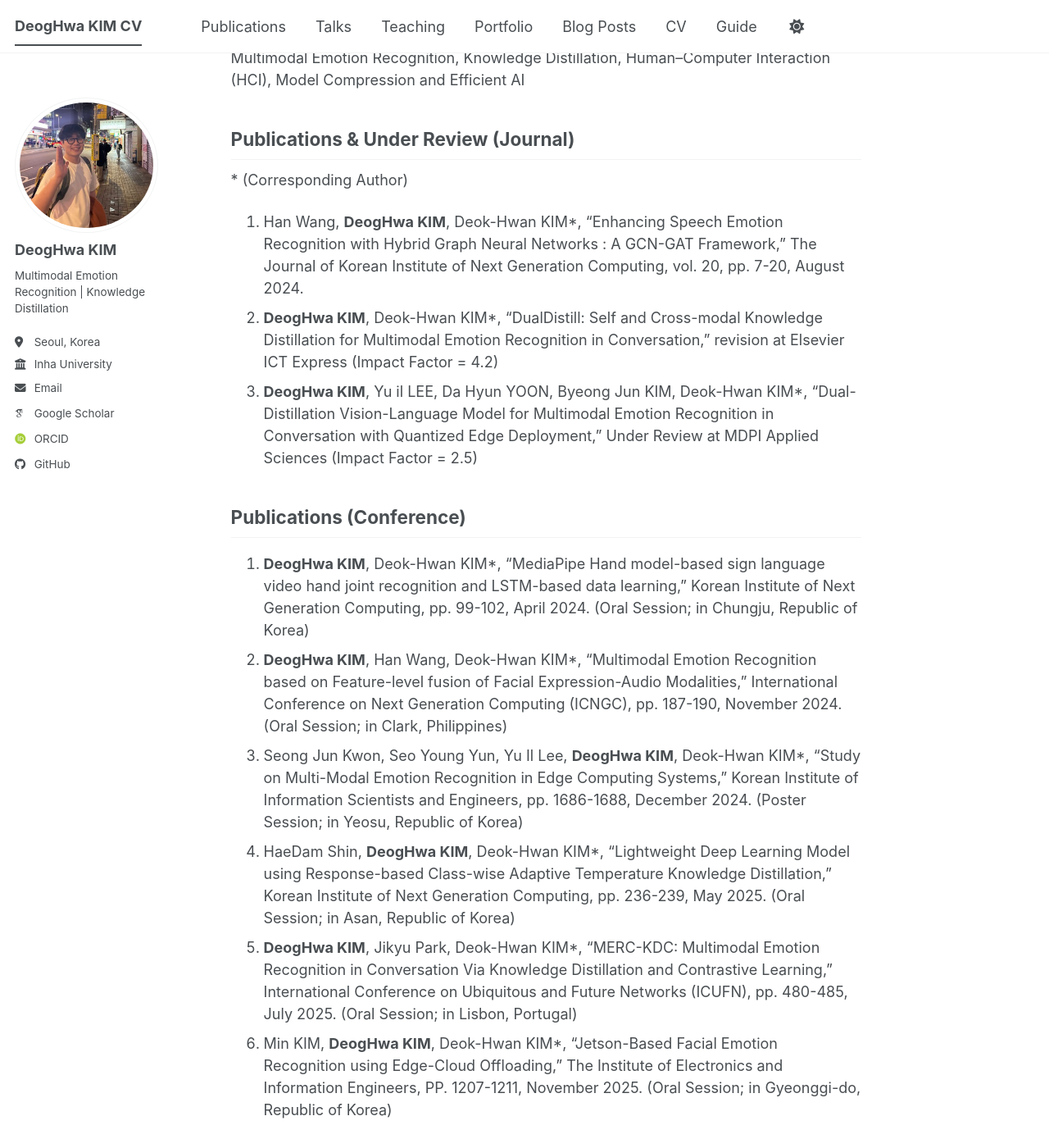
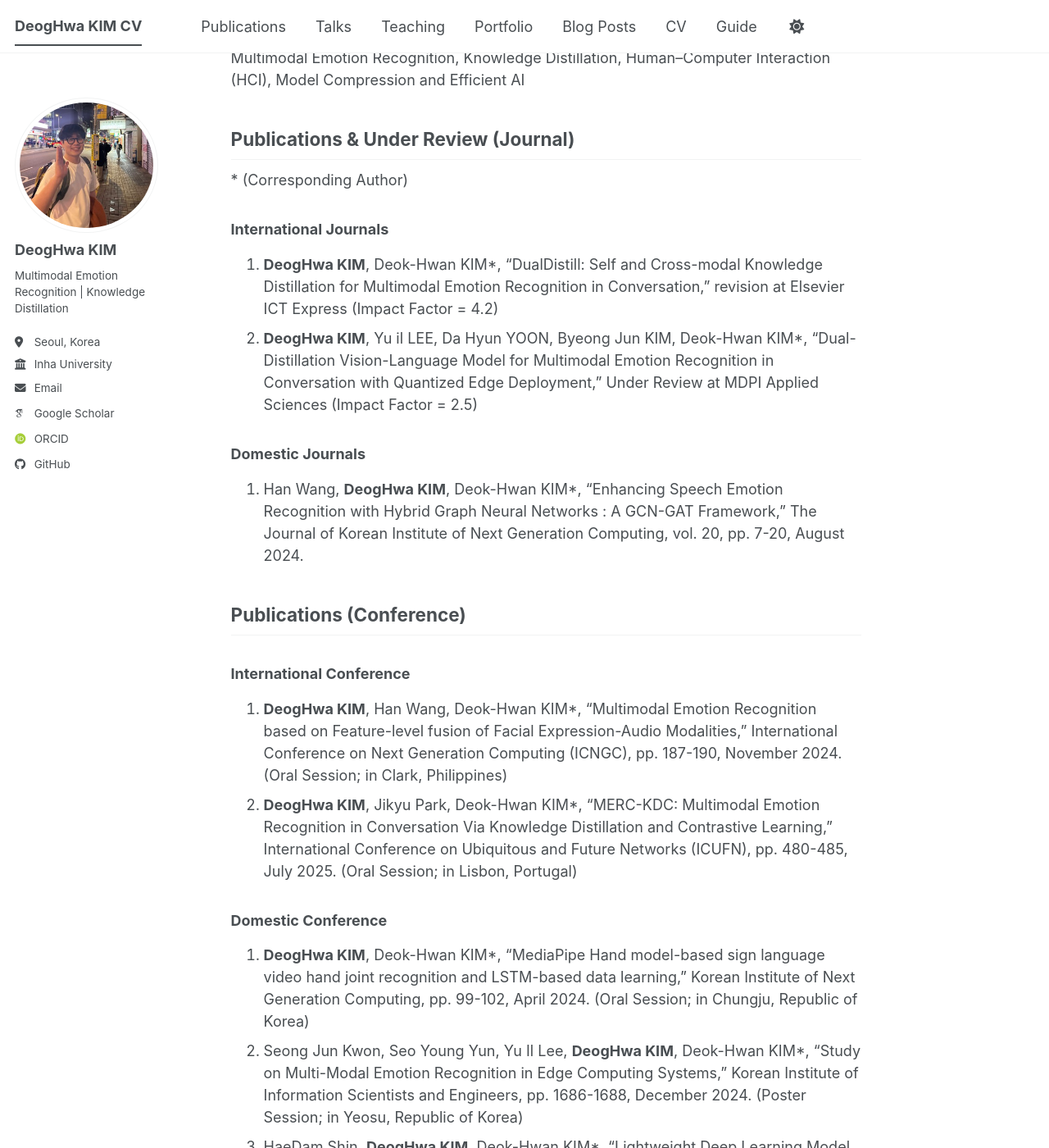
Before and after one commit to potatoduck9/potatoduck9.github.io, a Jekyll site: the page built from _pages/about.md, in a window 1280 px wide and 1400 px high, scrolled down 737 px. Shown: the whole window at 82% size. Built offline with Jekyll 4.4.1, drawn with Linux system fonts in a browser that asks for light colours; some web fonts are replaced; a script bundle is joined from its source files by our own code; library files that are not in the unit come from our copies.

Commit message:
Update about.md

```diff
--- a/_pages/about.md
+++ b/_pages/about.md
@@ -7,8 +7,8 @@ redirect_from:
   - /about.html
 ---
 
-Education
-------
+## Education
+
 **Undergraduate coursework in International Trade**
 - Mar. 2018 – Feb. 2019 | Mokpo National University, Mokpo, Republic of Korea
 - GPA: 3.64 / 4.50
@@ -24,40 +24,42 @@ Education
 - GPA: 4.13 / 4.50
 
 
-Research Interests
-------
+## Research Interests
+
 Multimodal Emotion Recognition, Knowledge Distillation, Human–Computer Interaction (HCI), Model Compression and Efficient AI
 
 
-Publications & Under Review (Journal)
-------
+## Publications & Under Review (Journal)
+
 \* (Corresponding Author)
+
+### International Journals
+1. **DeogHwa KIM**, Deok-Hwan KIM*, "DualDistill: Self and Cross-modal Knowledge Distillation for Multimodal Emotion Recognition in Conversation," revision at Elsevier ICT Express (Impact Factor = 4.2)
+2. **DeogHwa KIM**, Yu il LEE, Da Hyun YOON, Byeong Jun KIM, Deok-Hwan KIM*, "Dual-Distillation Vision-Language Model for Multimodal Emotion Recognition in Conversation with Quantized Edge Deployment," Under Review at MDPI Applied Sciences (Impact Factor = 2.5)
+
+### Domestic Journals
 1. Han Wang, **DeogHwa KIM**,  Deok-Hwan KIM*, "Enhancing Speech Emotion Recognition with Hybrid Graph Neural Networks : A GCN-GAT Framework," The Journal of Korean Institute of Next Generation Computing, vol. 20, pp. 7-20, August 2024.
-2. **DeogHwa KIM**, Deok-Hwan KIM*, "DualDistill: Self and Cross-modal Knowledge Distillation for Multimodal Emotion Recognition in Conversation," revision at Elsevier ICT Express (Impact Factor = 4.2)
-3. **DeogHwa KIM**, Yu il LEE, Da Hyun YOON, Byeong Jun KIM, Deok-Hwan KIM*, "Dual-Distillation Vision-Language Model for Multimodal Emotion Recognition in Conversation with Quantized Edge Deployment," Under Review at MDPI Applied Sciences (Impact Factor = 2.5)
+
+## Publications (Conference)
+
+### International Conference
+1. **DeogHwa KIM**, Han Wang, Deok-Hwan KIM*, "Multimodal Emotion Recognition based on Feature-level fusion of Facial Expression-Audio Modalities," International Conference on Next Generation Computing (ICNGC), pp. 187-190, November 2024. (Oral Session; in Clark, Philippines)
+2.  **DeogHwa KIM**, Jikyu Park, Deok-Hwan KIM*, "MERC-KDC: Multimodal Emotion Recognition in Conversation Via Knowledge Distillation and Contrastive Learning," International Conference on Ubiquitous and Future Networks (ICUFN), pp. 480-485, July 2025. (Oral Session; in Lisbon, Portugal)
+
+### Domestic Conference
+1. **DeogHwa KIM**, Deok-Hwan KIM*, "MediaPipe Hand model-based sign language video hand joint recognition and LSTM-based data learning," Korean Institute of Next Generation Computing, pp. 99-102, April 2024. (Oral Session; in Chungju, Republic of Korea)
+2. Seong Jun Kwon, Seo Young Yun, Yu Il Lee, **DeogHwa KIM**, Deok-Hwan KIM*, "Study on Multi-Modal Emotion Recognition in Edge Computing Systems," Korean Institute of Information Scientists and Engineers, pp. 1686-1688, December 2024. (Poster Session; in Yeosu, Republic of Korea)
+3. HaeDam Shin, **DeogHwa KIM**, Deok-Hwan KIM*, "Lightweight Deep Learning Model using Response-based Class-wise Adaptive Temperature Knowledge Distillation," Korean Institute of Next Generation Computing, pp. 236-239, May 2025. (Oral Session; in Asan, Republic of Korea)
+4. Min KIM, **DeogHwa KIM**, Deok-Hwan KIM*, "Jetson-Based Facial Emotion Recognition using Edge-Cloud Offloading," The Institute of Electronics and Information Engineers, PP. 1207-1211, November 2025. (Oral Session; in Gyeonggi-do, Republic of Korea)
 
 
-Publications (Conference)
-------
-1. **DeogHwa KIM**, Deok-Hwan KIM*, "MediaPipe Hand model-based sign language video hand joint recognition and LSTM-based data learning," Korean Institute of Next Generation Computing, pp. 99-102, April 2024. (Oral Session; in Chungju, Republic of Korea)
-2. **DeogHwa KIM**, Han Wang, Deok-Hwan KIM*, "Multimodal Emotion Recognition based on Feature-level fusion of Facial Expression-Audio Modalities," International Conference on Next Generation Computing (ICNGC), pp. 187-190, November 2024. (Oral Session; in Clark, Philippines)
-3. Seong Jun Kwon, Seo Young Yun, Yu Il Lee, **DeogHwa KIM**, Deok-Hwan KIM*, "Study on Multi-Modal Emotion Recognition in Edge Computing Systems," Korean Institute of Information Scientists and Engineers, pp. 1686-1688, December 2024. (Poster Session; in Yeosu, Republic of Korea)
-4. HaeDam Shin, **DeogHwa KIM**, Deok-Hwan KIM*, "Lightweight Deep Learning Model using Response-based Class-wise Adaptive Temperature Knowledge Distillation," Korean Institute of Next Generation Computing, pp. 236-239, May 2025. (Oral Session; in Asan, Republic of Korea)
-5. **DeogHwa KIM**, Jikyu Park, Deok-Hwan KIM*, "MERC-KDC: Multimodal Emotion Recognition in Conversation Via Knowledge Distillation and Contrastive Learning," International Conference on Ubiquitous and Future Networks (ICUFN), pp. 480-485, July 2025. (Oral Session; in Lisbon, Portugal)
-6. Min KIM, **DeogHwa KIM**, Deok-Hwan KIM*, "Jetson-Based Facial Emotion Recognition using Edge-Cloud Offloading," The Institute of Electronics and Information Engineers, PP. 1207-1211, November 2025. (Oral Session; in Gyeonggi-do, Republic of Korea)
+## Patents
 
 
-Patents
-------
+## Projects
 
 
-Projects
-------
+## Teaching Experience
 
 
-Teaching Experience
-------
-
-
-Awards & Scholarship
-------
+## Awards & Scholarship
```
